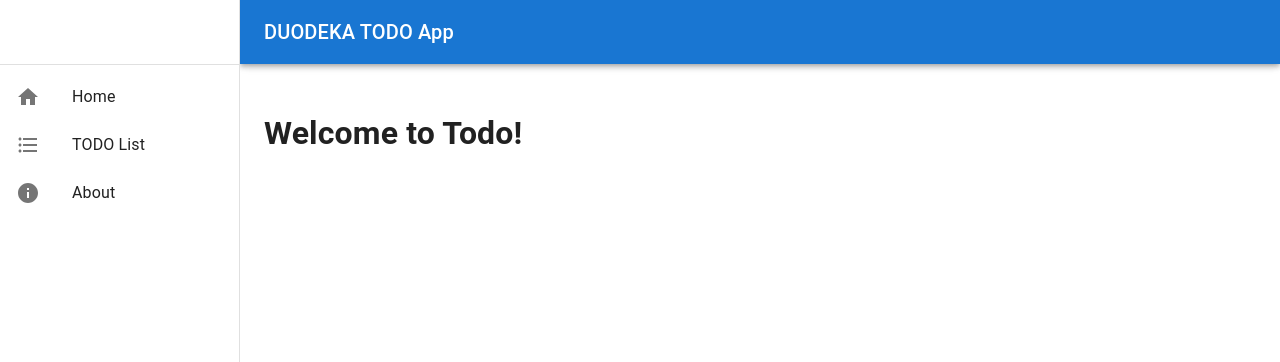
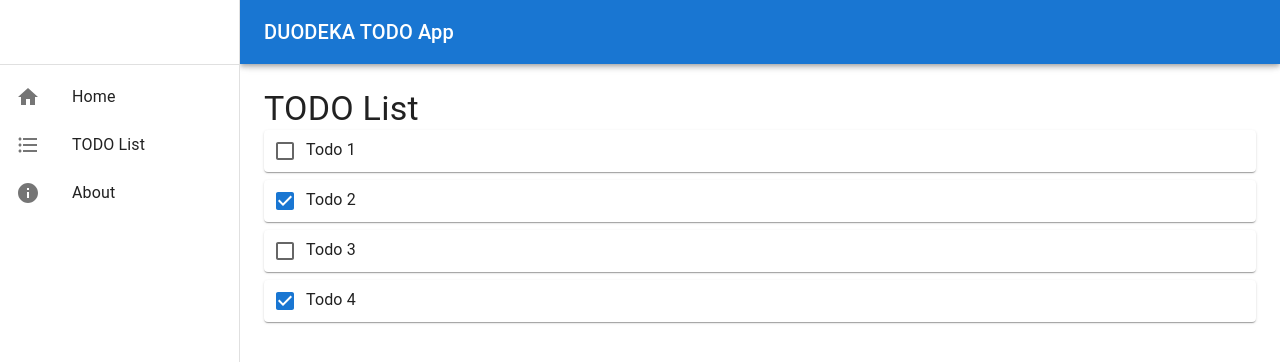
Before and after one commit to MPFGlaser/assessment-duodeka-todo, a React (Vite) app: page /todo in a window 1280 px wide. Shown: the top 362 px of the page. Built offline with nearby package versions, Linux system fonts and the light colour scheme.

Commit message:
feat: add todo list visuals

```diff
--- /dev/null
+++ b/src/components/TodoList/TodoItem/TodoItem.module.scss
@@ -0,0 +1,7 @@
+/*
+ * Replace this with your own classes
+ *
+ * e.g.
+ * .container {
+ * }
+*/
--- /dev/null
+++ b/src/components/TodoList/TodoItem/TodoItem.tsx
@@ -0,0 +1,19 @@
+import { Card, Checkbox } from '@mui/material';
+import styles from './TodoItem.module.scss';
+import { ITodoItem } from 'src/interfaces/Todo';
+
+/* eslint-disable-next-line */
+export interface TodoItemProps {
+  data: ITodoItem;
+}
+
+export function TodoItem(props: TodoItemProps) {
+  return (
+    <Card>
+      <Checkbox checked={props.data.done} />
+      <span className={styles['content']}>{props.data.content}</span>
+    </Card>
+  );
+}
+
+export default TodoItem;
--- /dev/null
+++ b/src/components/TodoList/TodoList.module.scss
@@ -0,0 +1,7 @@
+/*
+ * Replace this with your own classes
+ *
+ * e.g.
+ * .container {
+ * }
+*/
--- /dev/null
+++ b/src/components/TodoList/TodoList.tsx
@@ -0,0 +1,22 @@
+import { ITodoItem } from 'src/interfaces/Todo';
+import styles from './TodoList.module.scss';
+import TodoItem from './TodoItem/TodoItem';
+import { Stack } from '@mui/material';
+
+export interface TodoListProps {
+  content: ITodoItem[];
+}
+
+export function TodoList(props: TodoListProps) {
+  return (
+    <div className={styles['container']}>
+      <Stack spacing={1}>
+        {props.content.map((item) => (
+          <TodoItem data={item} />
+        ))}
+      </Stack>
+    </div>
+  );
+}
+
+export default TodoList;
--- /dev/null
+++ b/src/interfaces/Todo.ts
@@ -0,0 +1,5 @@
+export interface ITodoItem {
+  id: number;
+  content: string;
+  done: boolean;
+}
--- a/src/routes/todo/todo.tsx
+++ b/src/routes/todo/todo.tsx
@@ -1,12 +1,36 @@
+import TodoList from 'src/components/TodoList/TodoList';
 import styles from './todo.module.scss';
+import { ITodoItem } from 'src/interfaces/Todo';
+import { Typography } from '@mui/material';
 
-/* eslint-disable-next-line */
-export interface TodoProps {}
+const dummydata: ITodoItem[] = [
+  {
+    id: 1,
+    content: 'Todo 1',
+    done: false,
+  },
+  {
+    id: 2,
+    content: 'Todo 2',
+    done: true,
+  },
+  {
+    id: 3,
+    content: 'Todo 3',
+    done: false,
+  },
+  {
+    id: 4,
+    content: 'Todo 4',
+    done: true,
+  },
+];
 
-export function Todo(props: TodoProps) {
+export function Todo() {
   return (
     <div className={styles['container']}>
-      <h1>Welcome to Todo!</h1>
+      <Typography variant="h4">TODO List</Typography>
+      <TodoList content={dummydata} />
     </div>
   );
 }
```
Also changed, not shown: 2 other files (tests, documents, lock files or other folders).
